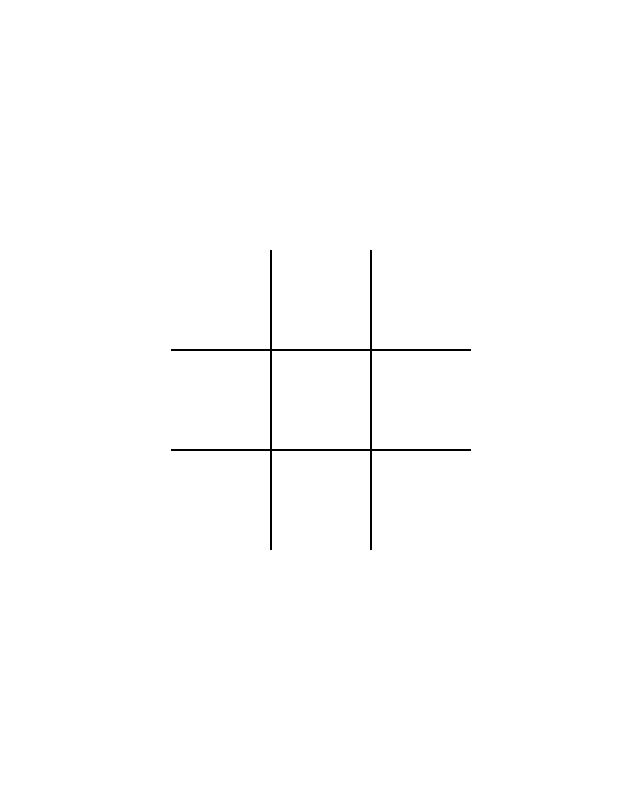
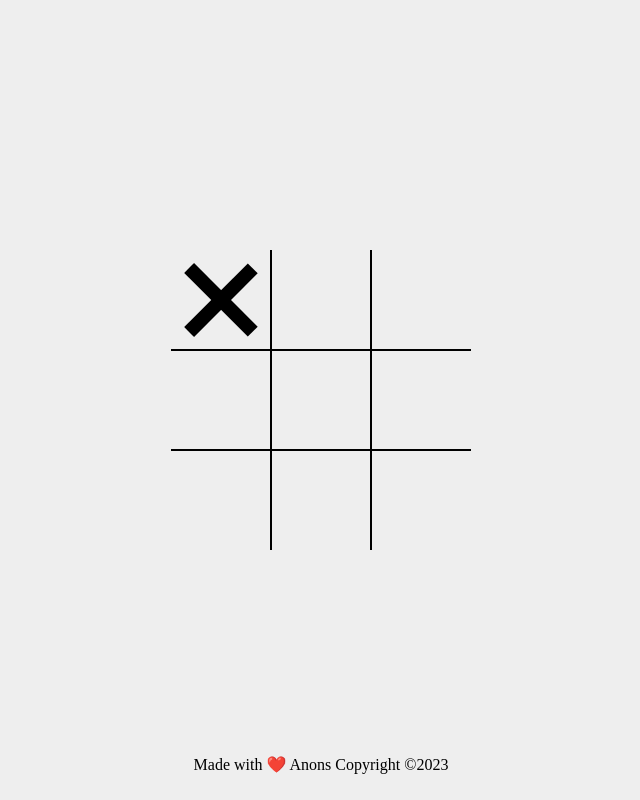
Before and after one commit to AnonSols/tic-tac-toe, a plain HTML site: page index.html in a window 1280 px wide. Both pictures are taken after a click on the element 540 px from the left and 300 px from the top of the page. Shown: the whole page, without its empty margins (319-959 px from the left). Drawn offline with Linux system fonts and the light colour scheme.

Commit message:
Project complete

```diff
--- a/app.js
+++ b/app.js
@@ -1,55 +1,102 @@
-// const val = document.getElementsByTagName('div');
-// const resetBtn = document.getElementById('btn');
-// const one = document.getElementById('one')
-// const two = document.getElementById('two')
-// const three = document.getElementById('three')
-// const four = document.getElementById('four')
-// const five = document.getElementById('five')
-// const six = document.getElementById('six')
-// const seven = document.getElementById('seven')
-// const eight = document.getElementById('eight')
-// const nine = document.getElementById('nine')
+window.onload = () => {
+    startGame()
+}
 
-// function clickHandler(){
-//     for (const item of val) {
-//        item.onclick = ()=>{
-//         if (item.getAttribute('aria-checked') == 'false') {
-//             item.innerHTML = `<span> X </span>`
-//             item.setAttribute('aria-checked', 'true')
-//         }else alert('Play your turn! ')
+const X_CLASS = 'x';
+const O_CLASS = 'o';
+const WINNING_COMBINATIONS = [
+    [0,1,2],
+    [3,4,5],
+    [6,7,8],
+    [0,3,6],
+    [1,4,7],
+    [2,5,8],
+    [0,4,8],
+    [2,4,6]
+]
+const cellElement = document.querySelectorAll('[data-cell]');
+const board = document.getElementById('board')
+const winningMessage  = document.querySelector('[data-winning-message-text]')
+const winningDisplay = document.querySelector('.winning-message')
+const restartButton = document.getElementById('restartButton')
+const date = document.getElementById('date')
+let circleTurn;
 
-//        }
-//     }
+console.log(cellElement)
+
+function startGame() {
+    circleTurn = false;
+    cellElement.forEach( cell => {
+        cell.classList.remove(X_CLASS)
+        cell.classList.remove(O_CLASS)
+        cell.removeEventListener('click',handleEvent)
+        cell.addEventListener('click', handleEvent, {once:true})
+    })
+    setBoardHoverClass()
+    winningDisplay.classList.remove('show')
+    newDate()
+}
+
+function handleEvent(e) {
+    const cell = e.target
+    const currentClass = circleTurn ? O_CLASS : X_CLASS
+
+    placeMark(cell, currentClass)
+    if(checkWin(currentClass)){
+        endgame(false)
+    } else if (isDraw()) {
+        endgame(true)
+    } else {
+        swapTurns()
+        setBoardHoverClass()
+    }
+}
 
 
-// }
+function endgame( draw ) {
+    if ( draw ) {
+        winningMessage.innerText = "It's a draw! "
+    }
+    else {
+        winningMessage.innerText = `${circleTurn ? " O's wins ": "X's wins"}`
+    }
+    winningDisplay.classList.add("show")
+}
 
-// function resetHandler() {
-//     resetBtn.onclick = () => {
-//         for (const item of val) {
-//             item.setAttribute('aria-checked', false)
-//             item.innerText = ""
-//         }
-//     }
-// }
+function placeMark(cell, currentClass) {
+    cell.classList.add(currentClass)
+}
 
-// // function checkWins() {
-// //     if ((one.innerText == five.innerText == nine.innerText) !== '')
-// // }
 
-// resetHandler()
-// clickHandler()
+function isDraw() {
+    return [...cellElement].every(cell => {
+        return cell.classList.contains(X_CLASS) || cell.classList.contains(O_CLASS)
+    })
+}
 
-const cells = document.querySelectorAll('[data-cell]');
-let circleTurn = false;
+function swapTurns() {
+    circleTurn = !circleTurn
+}
 
-cells.forEach( cell => {
-    cell.addEventListener('click', handleEvent, {once:true})
-})
+function setBoardHoverClass() {
+    board.classList.remove(X_CLASS)
+    board.classList.remove(O_CLASS)
 
-function handleEvent() {
-    // Place Mark
-    // Check For win
-    // Check for Draw
-    // Switch Turns
+    if(circleTurn) {
+        board.classList.add(O_CLASS)
+    }else board.classList.add(X_CLASS);
 }
+
+function checkWin(currentClass) {
+   return WINNING_COMBINATIONS.some(combination => {
+        return combination.every(index => {
+            return cellElement[index].classList.contains(currentClass)
+        })
+    })
+}
+
+function newDate() {
+    let curr = new Date().getFullYear()
+    date.innerText = curr
+}
+restartButton.onclick = () => startGame()
--- a/index.html
+++ b/index.html
@@ -35,7 +35,8 @@
  -->
 
  <main>
-    <div class="board o" id="board">
+    <div class="board" id="board">
+
             <div class="cell" data-cell></div>
             <div class="cell" data-cell></div>
             <div class="cell" data-cell></div>
@@ -50,9 +51,14 @@
                 <div data-winning-message-text>X-wins</div>
                 <button id="restartButton">Restart</button>
             </div>
+
     </div>
  </main>
 
+ <footer>
+    <p>Made with ❤️ Anons Copyright &COPY;</p>
+     <p id="date">  </p>
+ </footer>
 <script src="app.js"></script>
 </body>
 </html>
--- a/main.css
+++ b/main.css
@@ -1,72 +1,3 @@
-/*
-*,*::before,*::after{
-    margin:0;
-    padding:0;
-    box-sizing: border-box;
-    background-color: aliceblue;
-}
-main{
-    display: flex;
-    flex-direction: column;
-    align-items: center;
-}
-
-article{
-    display:flex;
-    justify-content: center;
-    margin-top: 15%;
-    border-radius: 5px;
-    transition:all 1s;
-    padding: 20px;
-}
-
-article:hover{
-    box-shadow: -1px 5px 15px rgba(0, 0, 0, 0.8);
-} */
-
-/* section{ */
-    /* border:1px solid black; */
-    /* border-right: 0;
-
-    border-left: 0;
-}
-
-div{
-    display:flex;
-    border:1px solid black;
-    width: 70px;
-    border-left: none;
-    border-bottom: none;
-    justify-content: center;
-    align-items: center;
-    height:80px;
-    cursor:pointer;
-}
-
-#nine,#seven,#eight{
-    border-right: none;
-}
-
-#one,#four,#seven{
-border-top: none;
-}
-
-span{
-    font-weight: bold;
-    font-family: Arial, Helvetica, sans-serif;
-}
-
-button{
-    display:block;
-    padding:10px;
-    border-radius: 3px;
-    background-color: rgb(134, 248, 210);
-    border:none;
-    margin-top: 20px;
-    cursor:pointer;
-    transition:all .4s;
-}
-button:hover{box-shadow: -1px 3px 10px rgba(0, 0, 0, 0.125);} */
 
 *, *::before,*::after {
     box-sizing:  border-box;
@@ -79,23 +10,43 @@ button:hover{box-shadow: -1px 3px 10px rgba(0, 0, 0, 0.125);} */
 
 body {
     margin: 0;
+    background-color: #eee;
 }
 
+main {
+    display: flex;
+    align-items: center;
+    justify-content: center;
+    width:100%;
+    height: 100vh;
+
+}
+
+footer {
+    position: absolute;
+    bottom: 0;
+    width: 100%;
+    margin: 10px 0;
+    display: flex;
+    align-items: center;
+    text-align: center;
+    justify-content: center;
+}
 .board {
-    width: 100vw;
-    height: 100vh;
     display: grid;
+    padding: 26px;
     justify-content: center;
     align-content: center;
     grid-template-columns: repeat(3, auto);
     justify-items: center;
+    border-radius: 7px;
     align-items: center;
+    transition: all 0.9s;
 }
 
-/* .board.x .cell:hover {
-
-} */
-
+.board:hover {
+    box-shadow: -1px 5px 15px rgba(0, 0, 0, 0.8);
+}
 
 .cell {
     width: var(--cell-size);
```
Lines whose indentation alone changed are shown as unchanged.
